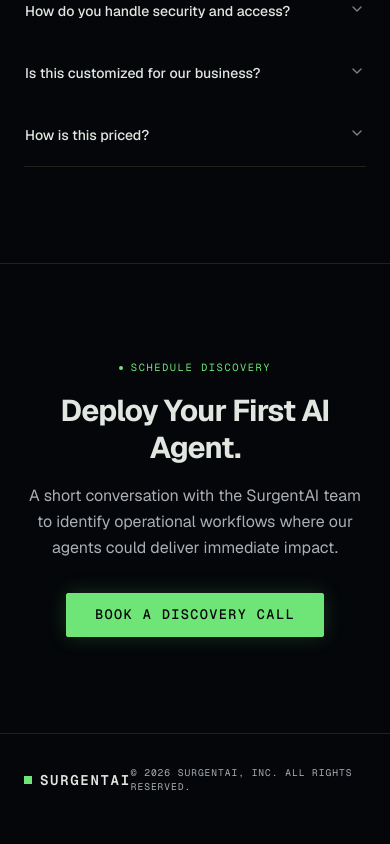
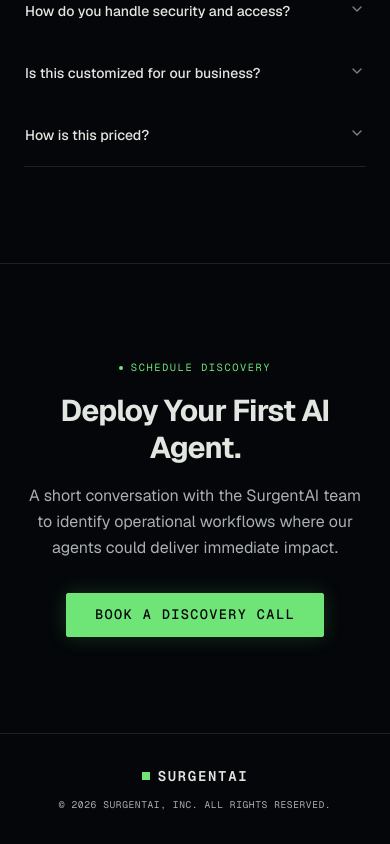
Before and after one commit to da-022412/surgent, a Next.js app: page / in a window 390 px wide. Shown: the part 7320-8164 px from the top of the page. Built offline with nearby package versions, Linux system fonts and the light colour scheme.

Commit message:
Update footer layout on mobile

```diff
--- a/src/features/marketing/components/FooterSection/FooterSection.tsx
+++ b/src/features/marketing/components/FooterSection/FooterSection.tsx
@@ -2,14 +2,14 @@
   return (
     <footer className="border-t border-surgent-border">
       <div className="mx-auto max-w-6xl px-6 py-8">
-        <div className="flex items-center justify-between">
+        <div className="flex flex-col items-center gap-3 sm:flex-row sm:items-center sm:justify-between">
           <div className="flex items-center gap-2">
             <span className="size-2 rounded-none bg-surgent-primary" aria-hidden />
             <span className="font-mono text-sm font-semibold uppercase tracking-[0.12em] text-surgent-foreground">
               SurgentAI
             </span>
           </div>
-          <p className="font-mono text-[0.6rem] uppercase tracking-[0.1em] text-surgent-muted">
+          <p className="font-mono text-[0.6rem] uppercase tracking-[0.06em] text-surgent-muted">
             © 2026 SurgentAI, Inc. All rights reserved.
           </p>
         </div>
```
